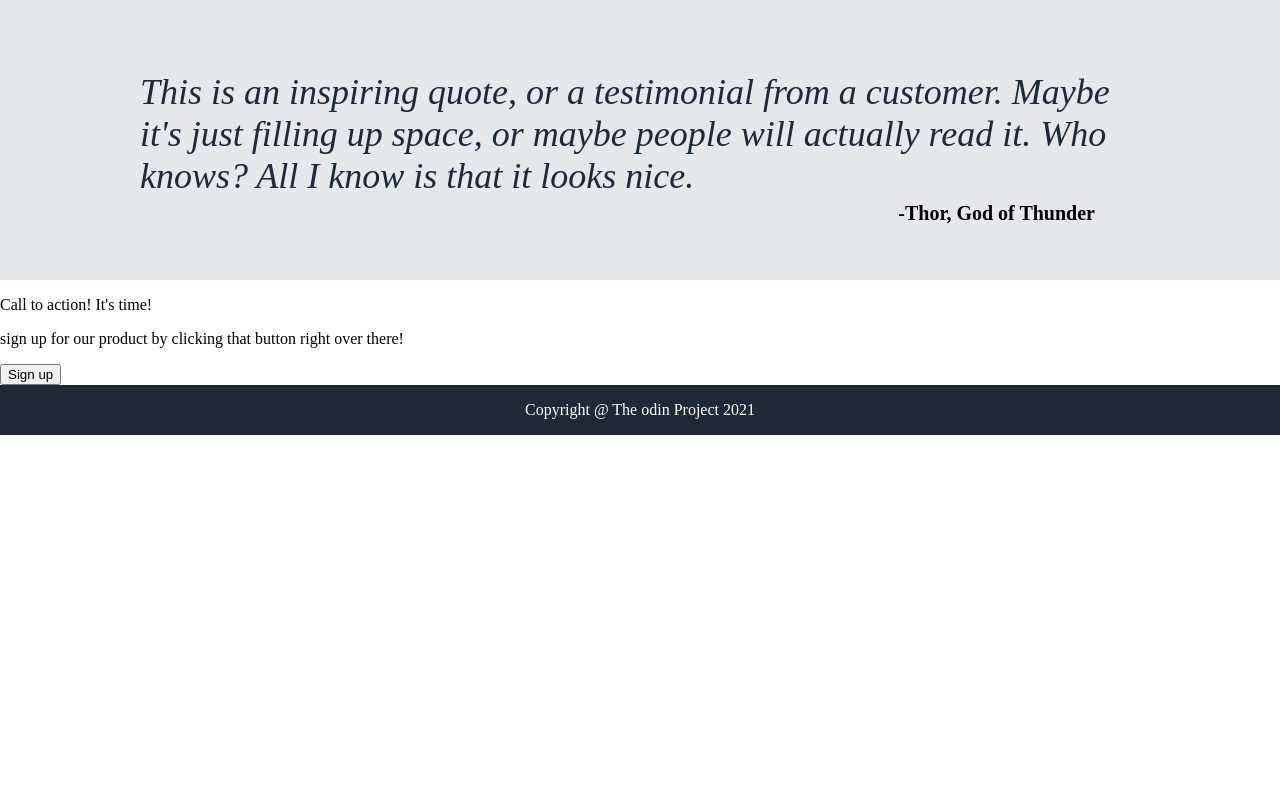
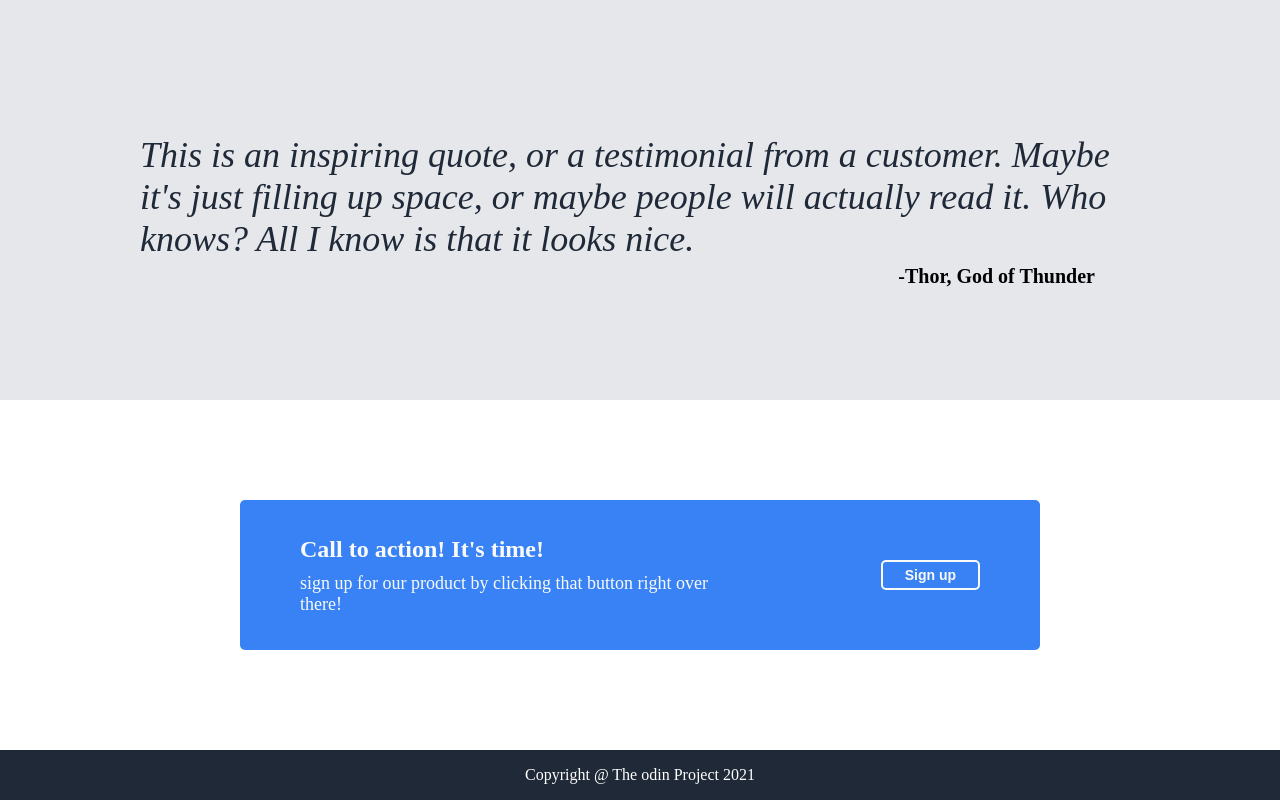
Before and after one commit to RJurasek/landing-page, a plain HTML site: page index.html in a window 1280 px wide. Shown: the part 907-1707 px from the top of the page. Before the commit the page ends 1342 px from the top, so only its background shows below. Drawn offline with Linux system fonts and the light colour scheme.

Commit message:
finished call to action section

```diff
--- a/index.html
+++ b/index.html
@@ -59,7 +59,7 @@
             <div class="action">
                 <div class="cta">
                     <p class="cta-head">Call to action! It's time!</p>
-                    <p>sign up for our product by clicking that button right over there!</p>
+                    <p id="cta-body">sign up for our product by clicking that button right over there!</p>
                 </div>
                 <button id="sign-up-two">Sign up</button>
             </div>
--- a/style.css
+++ b/style.css
@@ -87,6 +87,7 @@ h1 {
 .content-two {
     display: flex;
     flex-direction: column;
+    height: 410px;
 }
 
 h2 {
@@ -124,6 +125,7 @@ img.geo {
     flex-direction: column;
     justify-content: center;
     align-items: center;
+    height: 410px;
     background-color: #E5E7EB;
 }
 
@@ -149,3 +151,52 @@ img.geo {
     margin: 5px;
     padding-right: 40px;
 }
+
+.content-four {
+    display: flex;
+    justify-content: center;
+    align-items: center;
+    height: 350px;
+}
+
+.action {
+    display: flex;
+    justify-content: space-between;
+    align-items: center;
+    gap: 10px;
+    background-color: #3882F6;
+    border-radius: 5px;
+    width: 800px;
+    height: 150px;
+}
+
+.cta {
+    color: #F9FAF8;
+    margin: 0 60px;
+}
+
+.cta-head,
+#cta-body {
+    margin: 10px 0;
+}
+
+.cta-head {
+    font-size: 24px;
+    font-weight: bold;
+}
+
+#cta-body {
+    font-size: 18px;
+}
+
+#sign-up-two {
+    margin: 0 60px;
+    color: #F9FAF8;
+    font-weight: bolder;
+    font-size: 14px;
+    background-color: #3882F6;
+    border: 2px solid #F9FAF8;
+    border-radius: 5px;
+    width: 100px;
+    height: 30px;
+}
```
